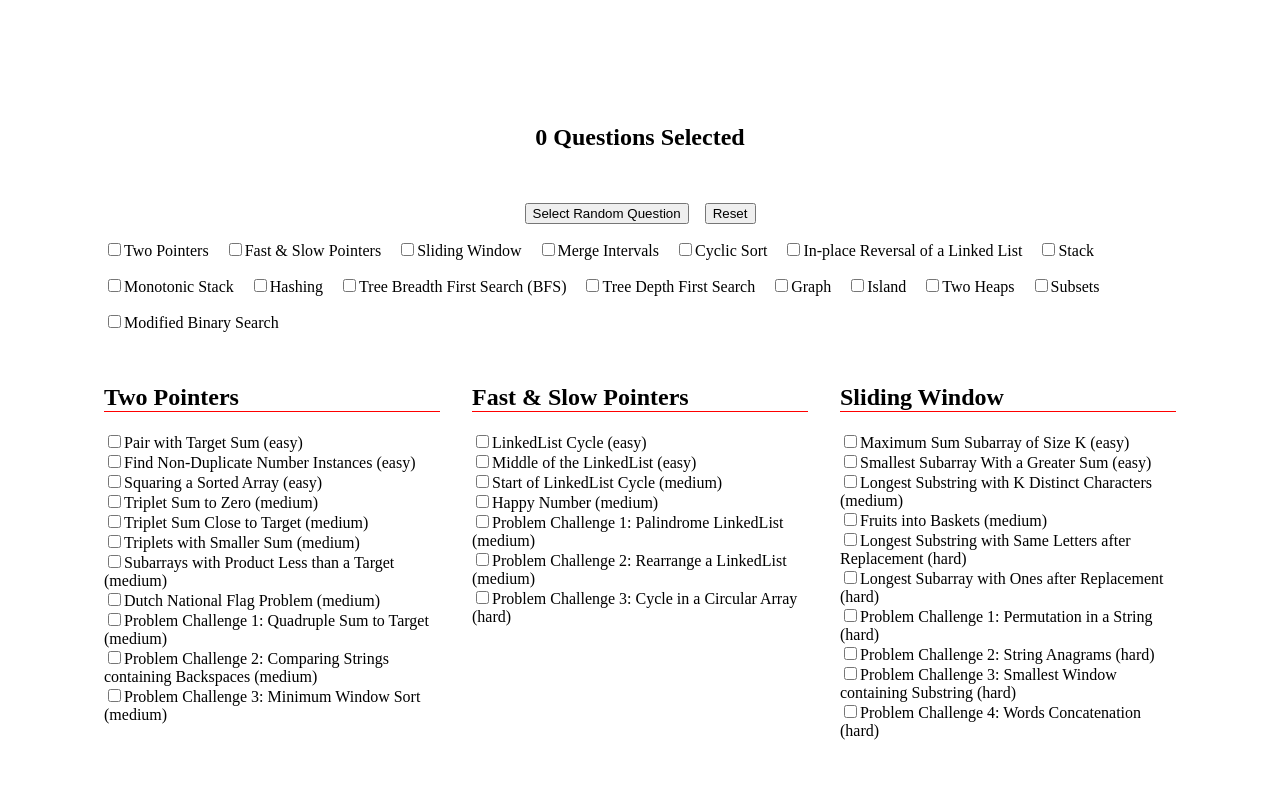
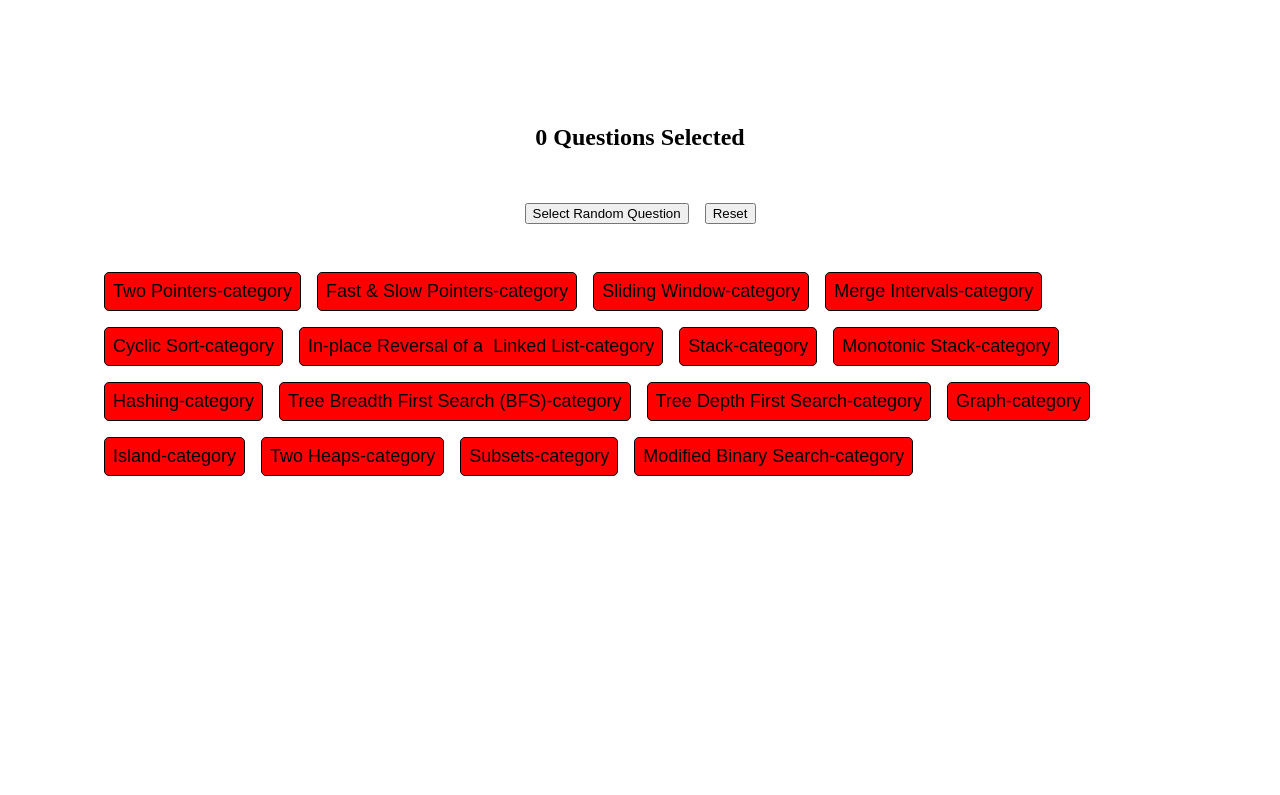
Before and after one commit to rafawelsh/grokkin_questions_selector, a Next.js app: page / in a window 1280 px wide. Shown: the top 795 px of the page. Built offline with nearby package versions, Linux system fonts and the light colour scheme.

Commit message:
refactor - category to be buttons and helper functions

```diff
--- a/src/app/components/CategoryButtons.tsx
+++ b/src/app/components/CategoryButtons.tsx
@@ -1,4 +1,4 @@
-import { CategoryType, QuestionType } from '../index';
+import { CategoryType, QuestionType } from '../page';
 
 export const CategoryButtons = ({
 	questionBank,
@@ -8,26 +8,38 @@ export const CategoryButtons = ({
 	questionBank: Record<string, CategoryType>;
 	selectedCategories: string[];
 	handleCategoryCheckboxChange: (
-		e: React.ChangeEvent<HTMLInputElement>,
+		e: React.MouseEvent<HTMLInputElement, MouseEvent>,
 		questionsCategory: QuestionType[],
 		selectedTitle: string
 	) => void;
 }) => {
 	return (
-		<div style={{ display: 'flex', flexWrap: 'wrap', gap: '1rem' }}>
+		<div
+			style={{
+				display: 'flex',
+				flexWrap: 'wrap',
+				gap: '1rem',
+			}}
+		>
 			{Object.values(questionBank).map(({ title, questions }: CategoryType) => {
 				return (
-					<div key={title}>
+					<div key={`${title}-category`}>
 						<input
-							type='checkbox'
-							id={title}
-							value={title}
-							checked={selectedCategories.includes(title)}
-							onChange={(e) => {
+							style={{
+								background: 'red',
+								border: '1px solid black',
+								borderRadius: '5px',
+								padding: '0.5rem',
+								fontSize: '1.125rem',
+							}}
+							type='button'
+							id={`${title}-category`}
+							value={`${title}-category`}
+							// checked={selectedCategories.includes(title)}
+							onClick={(e) => {
 								handleCategoryCheckboxChange(e, questions, title);
 							}}
 						/>
-						<label htmlFor={title}>{title}</label>
 					</div>
 				);
 			})}
--- a/src/app/components/QuestionBank.tsx
+++ b/src/app/components/QuestionBank.tsx
@@ -1,18 +1,21 @@
 import React from 'react';
-import { CategoryType, QuestionType } from '../index';
+import { CategoryType, QuestionType } from '../page';
+import { questionsNotAdded } from '@/utils/selectedQuestionsHelpers';
 
 const QuestionBank = ({
 	questionBank,
 	selectedQuestions,
-	setSelectedQuestions,
+	selectedCategories,
+	handleQuestionCheckboxChange,
+	handleSelectAllQuestionsInCategory,
 }: {
 	questionBank: Record<string, CategoryType>;
 	selectedQuestions: string[];
-	setSelectedQuestions: React.Dispatch<React.SetStateAction<string[]>>;
 	selectedCategories: string[];
-	setSelectedCategories: React.Dispatch<React.SetStateAction<string[]>>;
-	handleCategoryCheckboxChange: (
-		e: React.ChangeEvent<HTMLInputElement>,
+	handleQuestionCheckboxChange: (
+		e: React.ChangeEvent<HTMLInputElement>
+	) => void;
+	handleSelectAllQuestionsInCategory: (
 		questionsCategory: QuestionType[],
 		selectedTitle: string
 	) => void;
@@ -36,24 +39,38 @@ const QuestionBank = ({
 		modifiedBinarySearch,
 	} = questionBank;
 
-	const handleCheckboxChange = (e: React.ChangeEvent<HTMLInputElement>) => {
-		const checkedId = e.target.value;
-		if (e.target.checked) {
-			setSelectedQuestions((prev) => [...prev, checkedId]);
-		} else {
-			setSelectedQuestions(selectedQuestions.filter((id) => id !== checkedId));
-		}
-	};
-
 	const renderQuestions = (category: CategoryType) => {
 		const { title, questions } = category;
+		const checkedQuestions = questionsNotAdded(questions, selectedQuestions);
 
 		return (
-			<div>
-				<h2 style={{ fontSize: '1.5rem', borderBottom: '1px solid red' }}>
-					{title}
+			<div
+				style={{
+					display: `${selectedCategories.includes(title) ? 'block' : 'none'}`,
+				}}
+			>
+				<h2
+					style={{
+						fontSize: '1.5rem',
+						borderBottom: '1px solid red',
+					}}
+				>
+					<input
+						type='checkbox'
+						id={title}
+						name='interest'
+						value={title}
+						checked={checkedQuestions.length === 0}
+						onChange={() =>
+							handleSelectAllQuestionsInCategory(questions, title)
+						}
+					/>
+					<label htmlFor={title}>{title}</label>
 				</h2>
-				{Object.values(questions).map(({ id, name }) => (
+				<div
+					style={{ display: 'flex', flexDirection: 'column', gap: '0.5rem' }}
+				>
+					{Object.values(questions).map(({ id, name }: QuestionType) => (
 						<div key={id}>
 							<input
 								type='checkbox'
@@ -61,11 +78,12 @@ const QuestionBank = ({
 								name='interest'
 								value={name}
 								checked={selectedQuestions.includes(name)}
-							onChange={(e) => handleCheckboxChange(e)}
+								onChange={(e) => handleQuestionCheckboxChange(e)}
 							/>
 							<label htmlFor={name}>{name}</label>
 						</div>
 					))}
+				</div>
 			</div>
 		);
 	};
--- a/src/app/page.tsx
+++ b/src/app/page.tsx
@@ -4,6 +4,7 @@ import CategoryButtons from './components/CategoryButtons';
 import QuestionBank from './components/QuestionBank';
 import { useState } from 'react';
 import styles from '@/styles/Home.module.css';
+import { questionsNotAdded } from '@/utils/selectedQuestionsHelpers';
 
 export type QuestionType = {
 	id: number;
@@ -19,8 +20,37 @@ export default function Page() {
 	const [selectedCategories, setSelectedCategories] = useState<string[]>([]);
 	const [interviewQuestion, setInterviewQuestion] = useState<string>('');
 
+	const handleQuestionCheckboxChange = (
+		e: React.ChangeEvent<HTMLInputElement>
+	) => {
+		if (e.target.checked) {
+			setSelectedQuestions((prev) => [...prev, e.target.value]);
+		} else {
+			setSelectedQuestions(
+				selectedQuestions.filter((prev) => !prev.includes(e.target.value))
+			);
+		}
+	};
+
+	const handleSelectAllQuestionsInCategory = (
+		questionsCategory: QuestionType[]
+	) => {
+		const questionsNotChecked: string[] = questionsNotAdded(
+			questionsCategory,
+			selectedQuestions
+		);
+
+		if (questionsNotChecked.length > 0) {
+			setSelectedQuestions((prev) => [...prev, ...questionsNotChecked]);
+		} else {
+			setSelectedQuestions((prev) =>
+				prev.filter((questions) => !questionsNotChecked.includes(questions))
+			);
+		}
+	};
+
 	const handleCategoryCheckboxChange = (
-		e: React.ChangeEvent<HTMLInputElement>,
+		e: React.MouseEvent<HTMLInputElement, MouseEvent>,
 		questionsCategory: QuestionType[],
 		selectedTitle: string
 	) => {
@@ -32,8 +62,7 @@ export default function Page() {
 		const questionsNotAdded = totalCategoryQuestions.filter(
 			(question) => !selectedQuestions.includes(question)
 		);
-
-		if (e.target.checked) {
+		if (!selectedCategories.includes(selectedTitle)) {
 			setSelectedCategories((prev) => [...prev, selectedTitle]);
 			setSelectedQuestions((prev) => [...prev, ...questionsNotAdded]);
 		} else {
@@ -58,7 +87,10 @@ export default function Page() {
 	};
 
 	return (
-		<main className={`${styles.main}`}>
+		<main
+			className={`${styles.main}`}
+			style={{ display: 'flex', flexDirection: 'column', gap: '2rem' }}
+		>
 			<div
 				style={{
 					display: 'flex',
@@ -99,10 +131,11 @@ export default function Page() {
 				<QuestionBank
 					questionBank={grokkinQuestionBank}
 					selectedQuestions={selectedQuestions}
-					setSelectedQuestions={setSelectedQuestions}
 					selectedCategories={selectedCategories}
-					setSelectedCategories={setSelectedCategories}
-					handleCategoryCheckboxChange={handleCategoryCheckboxChange}
+					handleSelectAllQuestionsInCategory={
+						handleSelectAllQuestionsInCategory
+					}
+					handleQuestionCheckboxChange={handleQuestionCheckboxChange}
 				/>
 			</div>
 		</main>
--- a/src/styles/Home.module.css
+++ b/src/styles/Home.module.css
@@ -1,7 +1,7 @@
 .main {
   display: flex;
   flex-direction: column;
-  justify-content: space-between;
+  justify-content: start;
   align-items: center;
   padding: 6rem;
   min-height: 100vh;
--- /dev/null
+++ b/src/utils/selectedQuestionsHelpers.ts
@@ -0,0 +1,18 @@
+import { QuestionType } from '@/app/page';
+
+export const totalCategoryQuestions = (questionsCategory: QuestionType[]) =>
+	questionsCategory.map((question) => question.name);
+
+export const questionsNotAdded = (
+	questionsCategory: QuestionType[],
+	selectedQuestions: string[]
+): string[] => {
+	let totalCategoryQuestions = questionsCategory.map(
+		(question) => question.name
+	);
+
+	// getting an array of all questions NOT YET added
+	return totalCategoryQuestions.filter(
+		(prev) => !selectedQuestions.includes(prev)
+	);
+};
```
Lines whose indentation alone changed are shown as unchanged.
